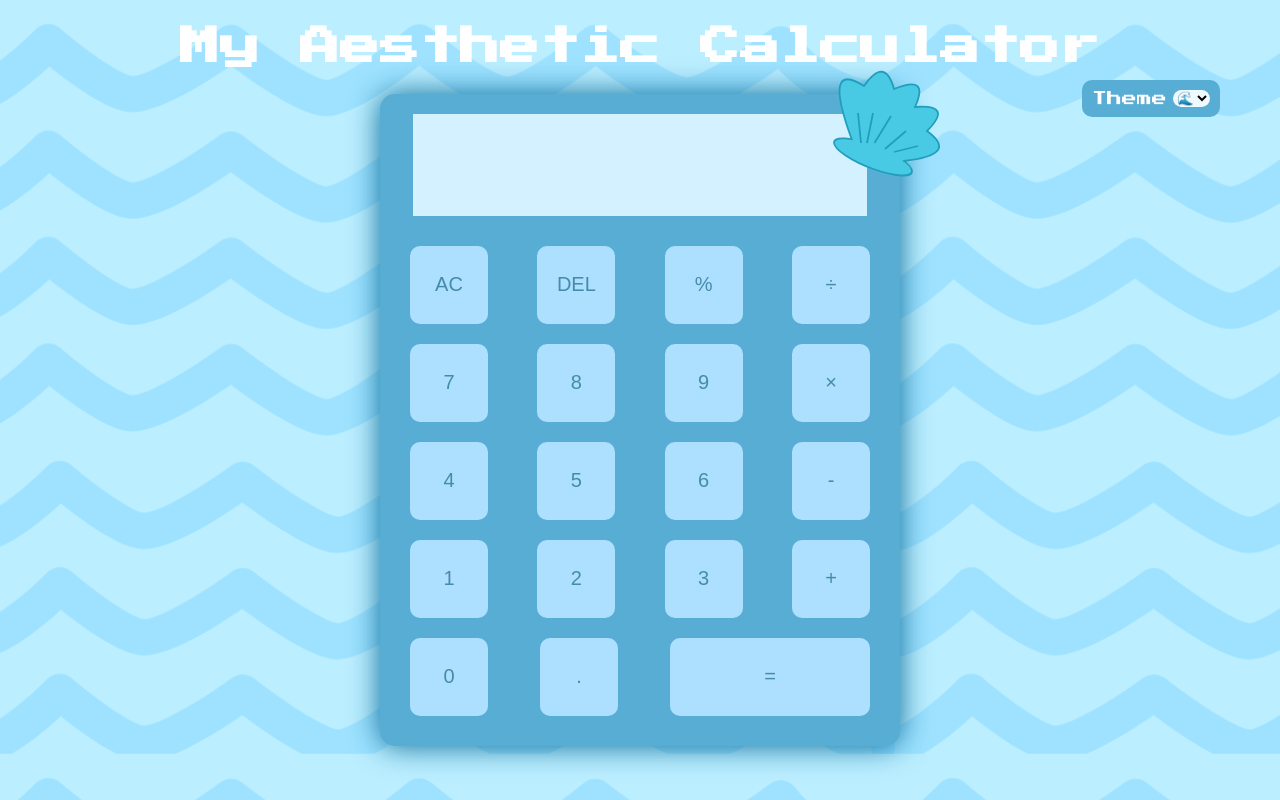
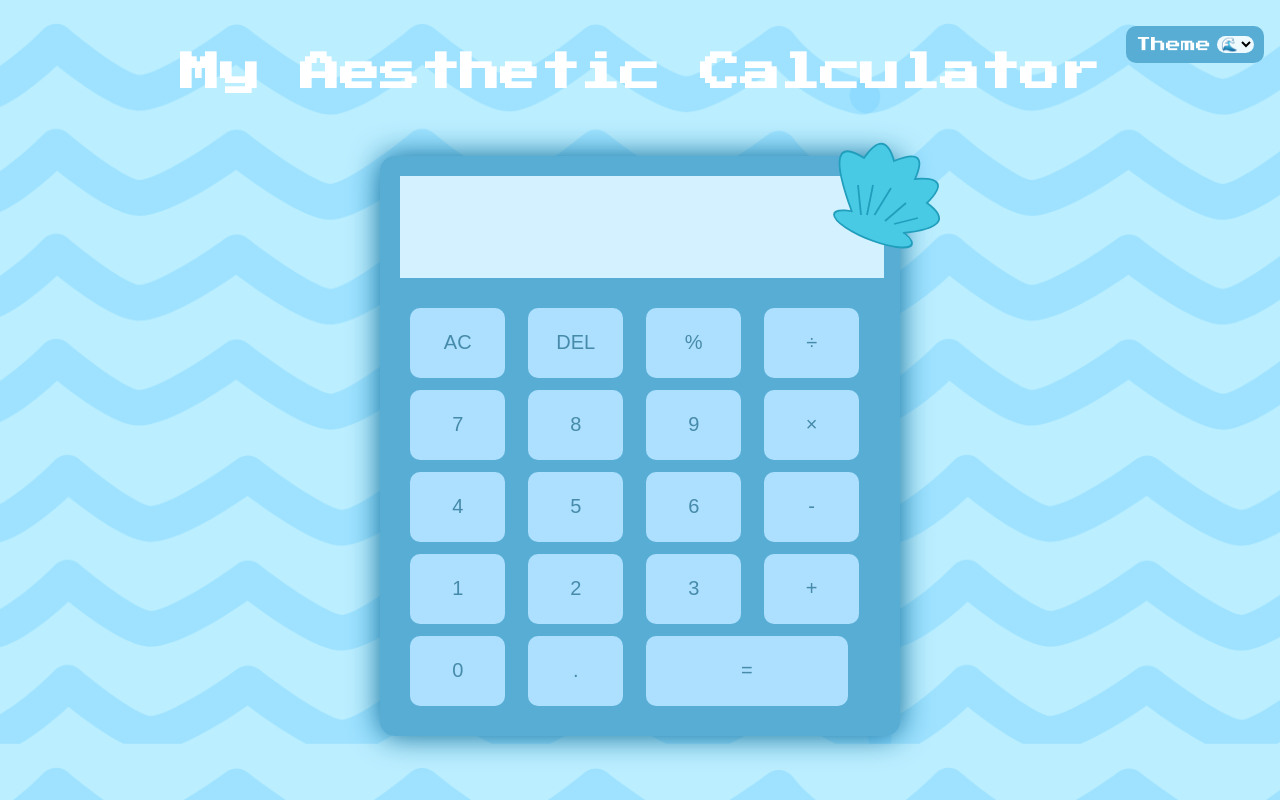
Before and after one commit to sharifah-fsn/aesthetic-calculator-project, a plain HTML site: page index.html in a window 1280 px wide. Drawn offline with Linux system fonts and the light colour scheme; a web font is replaced by a local one.

Commit message:
Overall Final Touches

```diff
--- a/style.css
+++ b/style.css
@@ -31,21 +31,22 @@
     box-shadow: var(--calshdws);
     padding: 10px;
     margin: 0;
-    width: 500px;
+    width: min(90vw, 500px);
     text-align: center;
     align-items: center;
     position:relative;
 }
 
 .sticker{
-    position:absolute;
-    width:150px;
-    right:-60px;
-    top:-50px;
+    position: absolute;
+    width: 150px;
+    right: -60px;
+    top: -40px;
 }
 
 #answer{
-    width:450px;
+    width: 100%;
+    max-width: 100%;
     height:100px;
     font-size: 20px;
 }
@@ -59,16 +60,15 @@
  }
 
 .buttons{
-    display:flex;
-    flex-wrap: wrap;
-    justify-content: space-between;
-    gap:20px;
-    padding:20px;
+    display: grid;
+    grid-template-columns: repeat(4, 1fr);
+    gap: 12px;
+    padding: 20px;
 }
 
 .buttons button{
-    height: 78px;
-    width:78px;
+    width: 90%;
+    height: 70px;
     background-color:var(--bttnbg);
     border:none;
     border-radius: 10px;
@@ -83,23 +83,26 @@
 }
 
 #equal-sign{
-    width:200px;
+    grid-column: span 2;
+    height: 70px;
 }
 
 .theme-change{
     align-items: center;
     display: flex;
+    flex-wrap: wrap;
     position:fixed;
-    right:60px;
-    top:80px;
+    right:2vh;
+    top:2vw;
     background-color:var(--calbg);
     border:none;
     padding:10px;
     border-radius: 10px;
     color:rgb(255, 255, 255);
     font-family:"Press Start 2P", system-ui;
-    font-size: 15px;
+    font-size:clamp(10px,2.5vw,15px);
     gap:6px;
+    max-width:90vw
 }
 
 #theme {
```
Also changed, not shown: index.html (+3 -1 lines).
